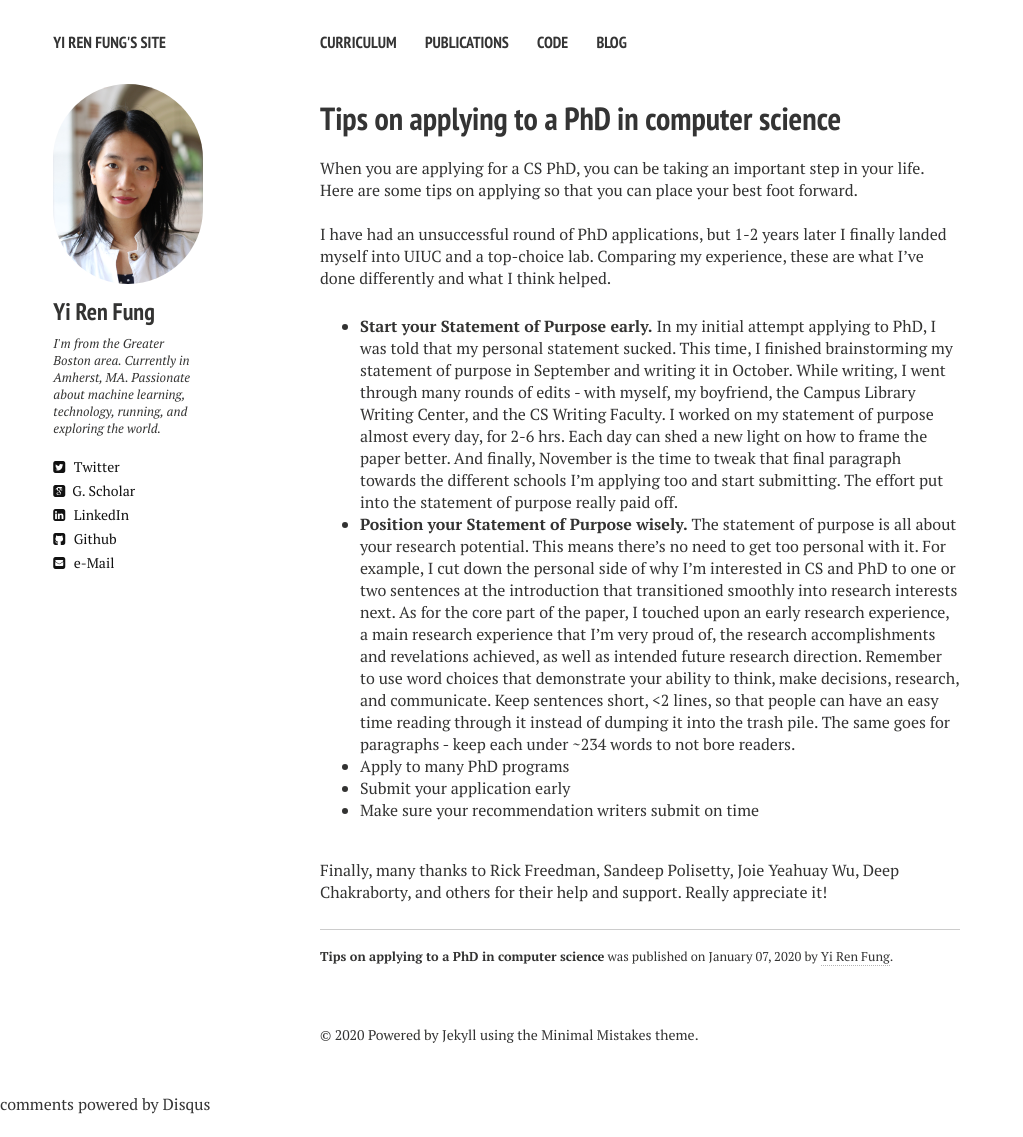
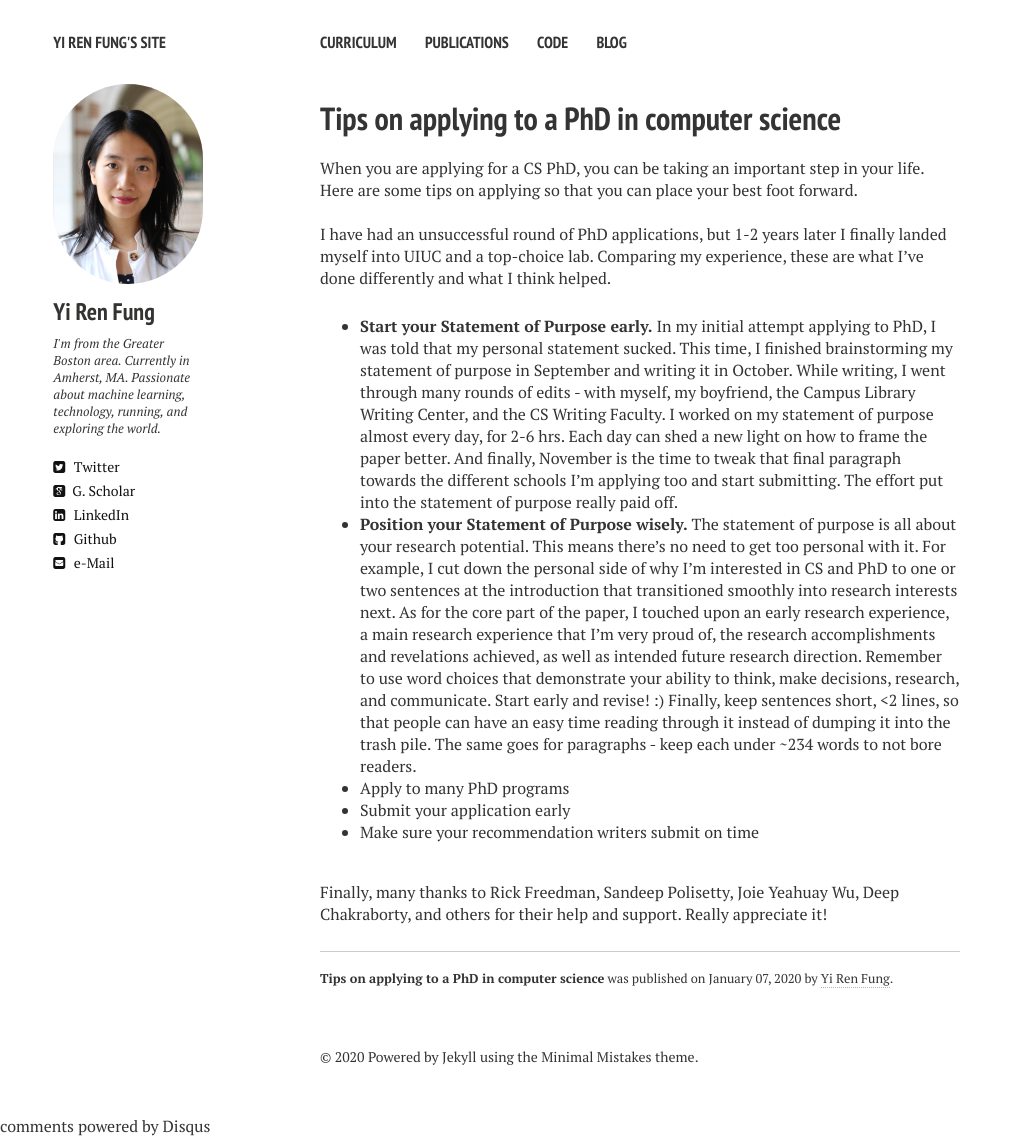
Before and after one commit to yrf1/yrf1.github.io, a Jekyll site: the page built from _posts/2020-01-07-on-phd-applications.md, in a window 1280 px wide. Shown: the whole page, without its empty margins (0-1023 px from the left). Built offline with Jekyll 4.4.1, drawn with Linux system fonts in a browser that asks for light colours; nearby versions of some CDN libraries; comment, search, counter and statistics services are not loaded; before the commit the page ends 1115 px from its top, so only the background shows below that.

Commit message:
Updated blog post

```diff
--- a/_posts/2020-01-07-on-phd-applications.md
+++ b/_posts/2020-01-07-on-phd-applications.md
@@ -11,7 +11,7 @@
 <br>
 I have had an unsuccessful round of PhD applications, but 1-2 years later I finally landed myself into UIUC and a top-choice lab. Comparing my experience, these are what I've done differently and what I think helped.
 * **Start your Statement of Purpose early.** In my initial attempt applying to PhD, I was told that my personal statement sucked. This time, I finished brainstorming my statement of purpose in September and writing it in October. While writing, I went through many rounds of edits - with myself, my boyfriend, the Campus Library Writing Center, and the CS Writing Faculty. I worked on my statement of purpose almost every day, for 2-6 hrs. Each day can shed a new light on how to frame the paper better. And finally, November is the time to tweak that final paragraph towards the different schools I'm applying too and start submitting. The effort put into the statement of purpose really paid off.
-* **Position your Statement of Purpose wisely.** The statement of purpose is all about your research potential. This means there's no need to get too personal with it. For example, I cut down the personal side of why I'm interested in CS and PhD to one or two sentences at the introduction that transitioned smoothly into research interests next. As for the core part of the paper, I touched upon an early research experience, a main research experience that I'm very proud of, the research accomplishments and revelations achieved, as well as intended future research direction. Remember to use word choices that demonstrate your ability to think, make decisions, research, and communicate. Keep sentences short, <2 lines, so that people can have an easy time reading through it instead of dumping it into the trash pile. The same goes for paragraphs - keep each under ~234 words to not bore readers.
+* **Position your Statement of Purpose wisely.** The statement of purpose is all about your research potential. This means there's no need to get too personal with it. For example, I cut down the personal side of why I'm interested in CS and PhD to one or two sentences at the introduction that transitioned smoothly into research interests next. As for the core part of the paper, I touched upon an early research experience, a main research experience that I'm very proud of, the research accomplishments and revelations achieved, as well as intended future research direction. Remember to use word choices that demonstrate your ability to think, make decisions, research, and communicate. Start early and revise! :) Finally, keep sentences short, <2 lines, so that people can have an easy time reading through it instead of dumping it into the trash pile. The same goes for paragraphs - keep each under ~234 words to not bore readers.
 * Apply to many PhD programs
 * Submit your application early
 * Make sure your recommendation writers submit on time
```
